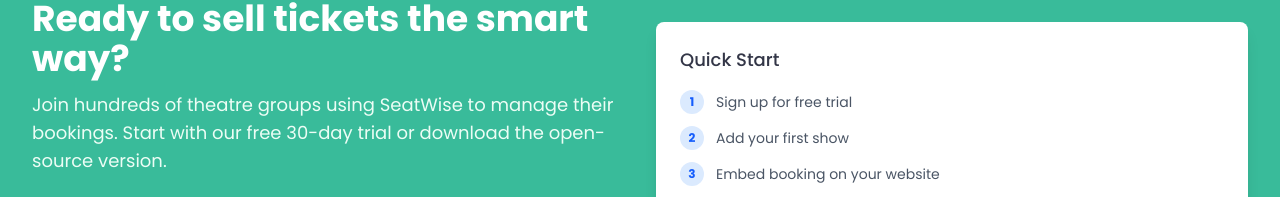
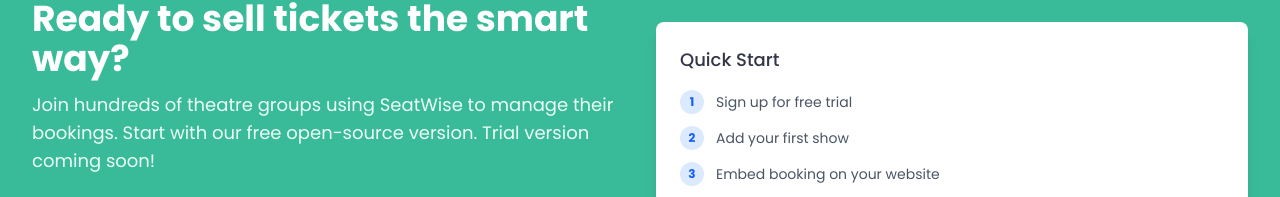
Before and after one commit to Hannah-goodridge/eventseats, a Next.js app: page /marketing in a window 1280 px wide. Shown: the part 2594-2791 px from the top of the page. Built offline with nearby package versions, Linux system fonts and the light colour scheme.

Commit message:
remove trial

```diff
--- a/src/app/marketing/page.tsx
+++ b/src/app/marketing/page.tsx
@@ -366,7 +366,8 @@ export default function MarketingPage() {
                 </h2>
                 <p className="mt-3 max-w-3xl text-lg text-emerald-50">
                   Join hundreds of theatre groups using SeatWise to manage their bookings.
-                  Start with our free 30-day trial or download the open-source version.
+                  Start with our free open-source version.
+                  Trial version coming soon!
                 </p>
                 <div className="mt-8 flex flex-col sm:flex-row gap-4">
               <Button variant="outline" size="lg" className="bg-white text-[#1b6452] hover:bg-gray-50">
```
